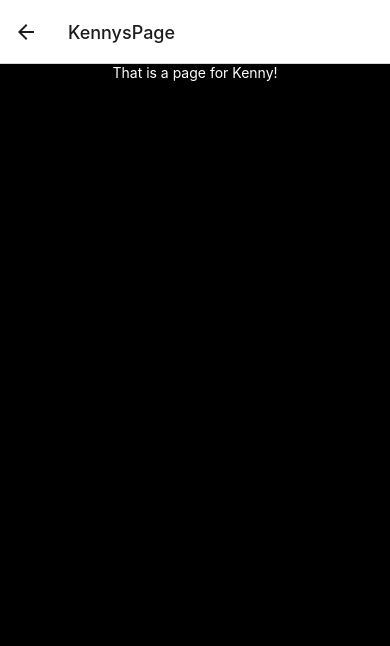
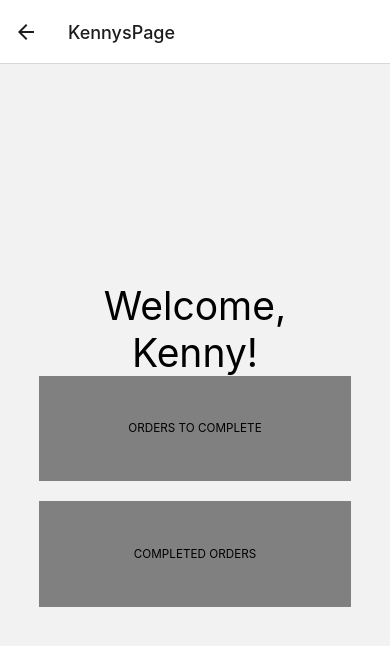
Before and after one commit to studentocsbMatvei/KennyAppOCSB2024, a React Native app in the folder DeliveryApp/: screen /KennysPage in a window 390 px wide. Shown: the top 646 px of the page. Built offline with nearby package versions, Linux system fonts and the light colour scheme.

Commit message:
kennys page edited

```diff
--- a/DeliveryApp/App.js
+++ b/DeliveryApp/App.js
@@ -4,6 +4,8 @@ import { StyleSheet, Text, View, Button, Pressable, Dimensions} from 'react-nati
 
 import {NavigationContainer} from '@react-navigation/native';
 import {createNativeStackNavigator} from '@react-navigation/native-stack';
+
+import {useFonts} from 'expo-font';
 
 import KennysPage from './pages/KennysPage';
 import TeachersPage from './pages/TeachersPage';
@@ -53,7 +55,6 @@ const styles = StyleSheet.create({
   textBackground: {
     fontSize: 0.1 * windowWidth,
     color: 'black',
-    fontFamily: 'monospace',
   },
   buttonStyle_0: {
     width: '80%',
@@ -74,7 +75,6 @@ const styles = StyleSheet.create({
   buttonText: {
     color: 'white',
     fontSize: 0.03 * windowWidth,
-    fontFamily: 'sans-serif',
     textAlign: 'center',
   },
 });
--- a/DeliveryApp/app.json
+++ b/DeliveryApp/app.json
@@ -11,6 +11,14 @@
       "resizeMode": "contain",
       "backgroundColor": "#ffffff"
     },
+    "plugins": [
+      [
+        "expo-font",
+        {
+          "fonts": ["./assets/fonts/Inter-Black.otf"]
+        }
+      ]
+    ],
     "assetBundlePatterns": [
       "**/*"
     ],
--- a/DeliveryApp/package.json
+++ b/DeliveryApp/package.json
@@ -9,11 +9,13 @@
     "web": "expo start --web"
   },
   "dependencies": {
+    "@expo-google-fonts/inter": "^0.2.3",
     "@expo/metro-runtime": "~3.1.3",
     "@react-navigation/native": "^6.1.12",
     "@react-navigation/native-stack": "^6.9.20",
     "@react-navigation/stack": "^6.3.23",
     "expo": "~50.0.7",
+    "expo-font": "^11.10.3",
     "expo-status-bar": "~1.11.1",
     "nativewind": "^2.0.11",
     "react": "18.2.0",
--- a/DeliveryApp/pages/KennysPage.js
+++ b/DeliveryApp/pages/KennysPage.js
@@ -1,11 +1,21 @@
 import * as React from 'react';
 import { StatusBar } from 'expo-status-bar';
-import { StyleSheet, Text, View, Button, Pressable } from 'react-native';
+import { StyleSheet, Text, View, Button, Pressable, Dimensions } from 'react-native';
+
+const windowWidth = Dimensions.get('window').width;
+const windowHeight = Dimensions.get('window').height;
 
 export default function KennysPage({navigation}) {
     return (
         <View style={styles.container}>
-            <Text style={{color: 'white'}}>That is a page for Kenny!</Text>
+            <Text style={styles.textStyle}>Welcome,</Text>
+            <Text style={styles.textStyle}>Kenny!</Text>
+            <Pressable style={styles.buttonStyle}>
+                <Text style={styles.buttonText}>ORDERS TO COMPLETE</Text>
+            </Pressable>
+            <Pressable style={styles.buttonStyle}>
+                <Text style={styles.buttonText}>COMPLETED ORDERS</Text>
+            </Pressable>
         </View>
     )
 }
@@ -13,7 +23,24 @@ export default function KennysPage({navigation}) {
 const styles = StyleSheet.create({
     container: {
         flex: 1,
-        backgroundColor: 'black',
+        alignItems: 'center',
+        justifyContent: 'center',
+        flexDirection: 'column',
+    },
+    textStyle: {
+        fontSize: windowWidth * 0.1,
+        color: 'black',
+    },
+    buttonText: {
+        fontSize: windowWidth * 0.03,
+        textAlign: 'center',
+    },
+    buttonStyle: {
+        width: '80%',
+        height: windowHeight / 8,
+        marginBottom: 20,
+        backgroundColor: 'grey',
+        justifyContent: 'center',
         alignItems: 'center',
     },
 });
```
Also changed, not shown: 1 other file (tests, documents, lock files or other folders).
